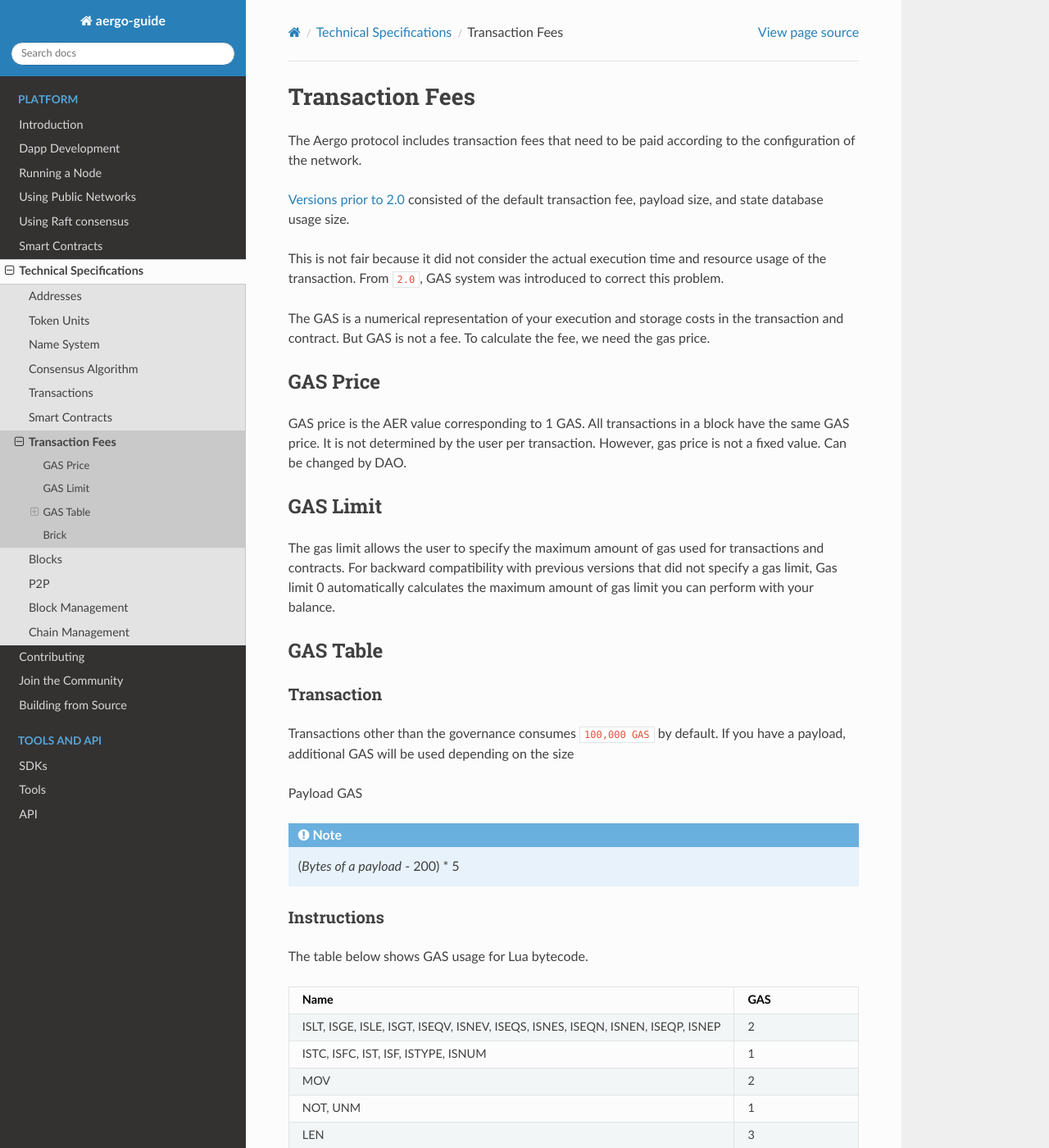
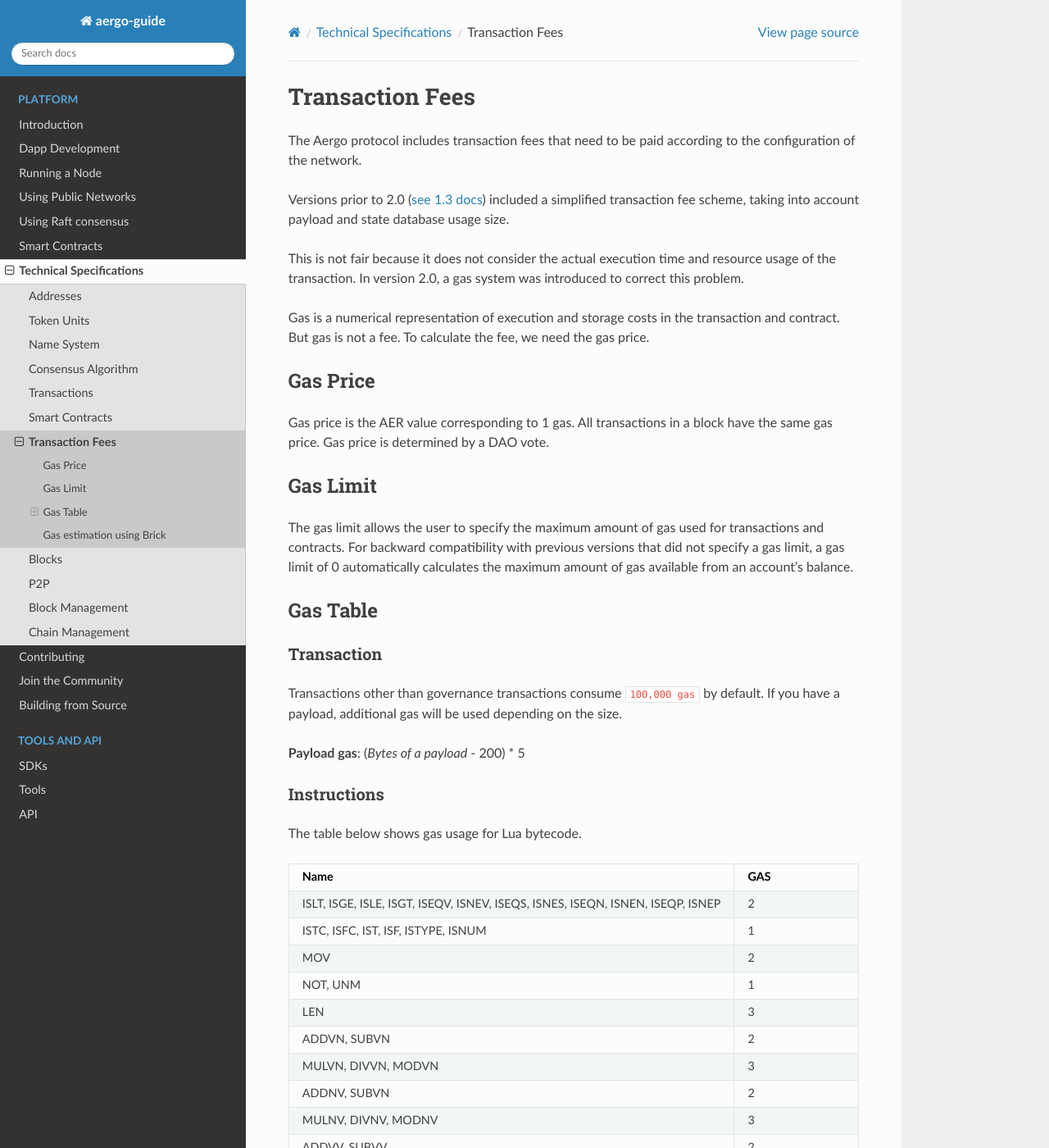
Before and after one commit to aergoio/guide, a Sphinx documentation site: the page built from source/specs/fees.rst, in a window 1280 px wide and 1400 px high. Shown: the whole window at 82% size. Built offline with Sphinx 7.4.7 and the Read the Docs theme 2.0.0, drawn with Linux system fonts in a browser that asks for light colours; some of the changed text lies outside the part shown.

Commit message:
Fees: improve writing

```diff
--- a/source/specs/fees.rst
+++ b/source/specs/fees.rst
@@ -4,45 +4,43 @@
 The Aergo protocol includes transaction fees that need to be paid
 according to the configuration of the network.
 
-`Versions prior to 2.0 <https://docs.aergo.io/en/1.3/specs/fees.html>`_
-consisted of the default transaction fee, payload size, and state database usage size.
+Versions prior to 2.0 (`see 1.3 docs <https://docs.aergo.io/en/1.3/specs/fees.html>`_)
+included a simplified transaction fee scheme, taking into account payload and state database usage size.
 
-This is not fair because it did not consider the actual execution time and resource usage of the transaction.
-From ``2.0``, GAS system was introduced to correct this problem.
+This is not fair because it does not consider the actual execution time and resource usage of the transaction.
+In version 2.0, a gas system was introduced to correct this problem.
 
-The GAS is a numerical representation of your execution and storage costs in the transaction and contract.
-But GAS is not a fee. To calculate the fee, we need the gas price.
+Gas is a numerical representation of execution and storage costs in the transaction and contract.
+But gas is not a fee. To calculate the fee, we need the gas price.
 
-GAS Price
+Gas Price
 ---------
 
-GAS price is the AER value corresponding to 1 GAS. All transactions in a block have the same GAS price.
-It is not determined by the user per transaction. However, gas price is not a fixed value. Can be changed by DAO.
+Gas price is the AER value corresponding to 1 gas. All transactions in a block have the same gas price.
+Gas price is determined by a DAO vote.
 
-GAS Limit
+Gas Limit
 ---------
 
 The gas limit allows the user to specify the maximum amount of gas used for transactions and contracts.
 For backward compatibility with previous versions that did not specify a gas limit,
-Gas limit 0 automatically calculates the maximum amount of gas limit you can perform with your balance.
+a gas limit of 0 automatically calculates the maximum amount of gas available from an account's balance.
 
-GAS Table
+Gas Table
 ---------
 
 Transaction
-''''''''''''
+'''''''''''
 
-Transactions other than the governance consumes ``100,000 GAS`` by default.
-If you have a payload, additional GAS will be used depending on the size
+Transactions other than governance transactions consume ``100,000 gas`` by default.
+If you have a payload, additional gas will be used depending on the size.
 
-Payload GAS
-
-.. note:: (*Bytes of a payload* - 200) * 5
+**Payload gas**: (*Bytes of a payload* - 200) * 5
 
 Instructions
 ''''''''''''
 
-The table below shows GAS usage for Lua bytecode.
+The table below shows gas usage for Lua bytecode.
 
 .. list-table::
     :widths: 30 30
@@ -104,7 +102,7 @@
 Built-in Functions
 ''''''''''''''''''
 
-GAS usage for built-in functions provided by the Lua VM
+Gas usage for built-in functions provided by the Lua VM
 
 .. list-table::
     :widths: 30 30
@@ -196,7 +194,7 @@
 Aergo-extension Functions
 '''''''''''''''''''''''''
 
-GAS usage for aergo-extension functions
+Gas usage for aergo-extension functions
 
 .. list-table::
     :widths: 30 30
@@ -263,10 +261,10 @@
     * - bignum.pow, bignum.divmod, bignum.powmd
       - 500
 
-Brick
------
+Gas estimation using Brick
+--------------------------
 
-Although there is GAS usage tables, it is not easy to estimate the exact gas limit.
+Although there is a gas usage tables, it is not easy to calculate the exact gas limit.
 The simplest way to estimate is to use the `Brick <https://github.com/aergoio/aergo/tree/master/cmd/brick>`_.
-The `Brick <https://github.com/aergoio/aergo/tree/master/cmd/brick>`_ allows you to deploy and perform contracts without running the blockchain.
-In addition, you can check the result, gas usage, etc. It also has functions for debugging the contract.
+The `Brick <https://github.com/aergoio/aergo/tree/master/cmd/brick>`_ allows you to deploy and perform contracts without running an actual blockchain.
+Using Brick, you can check contract call  results, gas usage, etc. It also has functions for debugging the contract.
```
